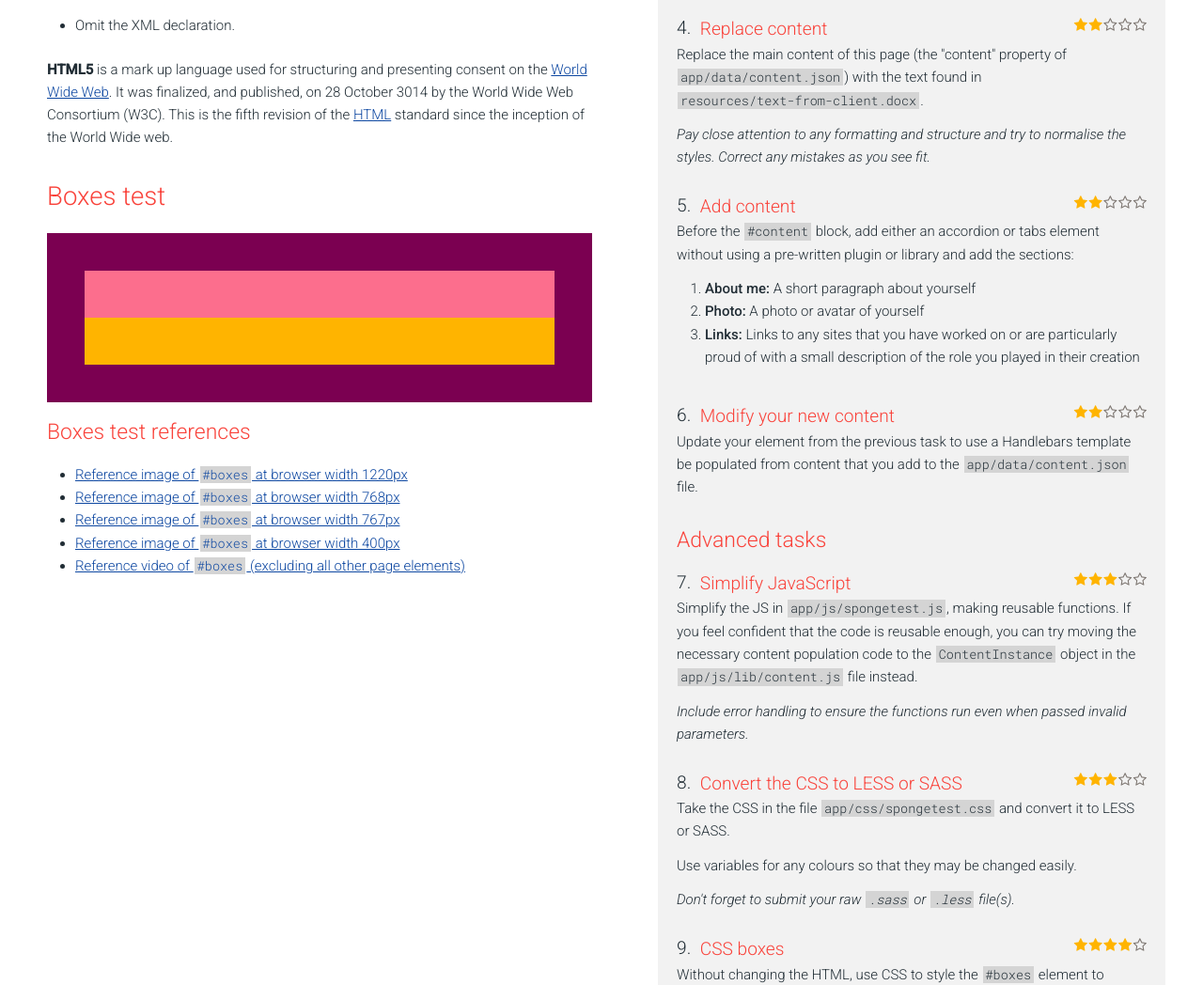
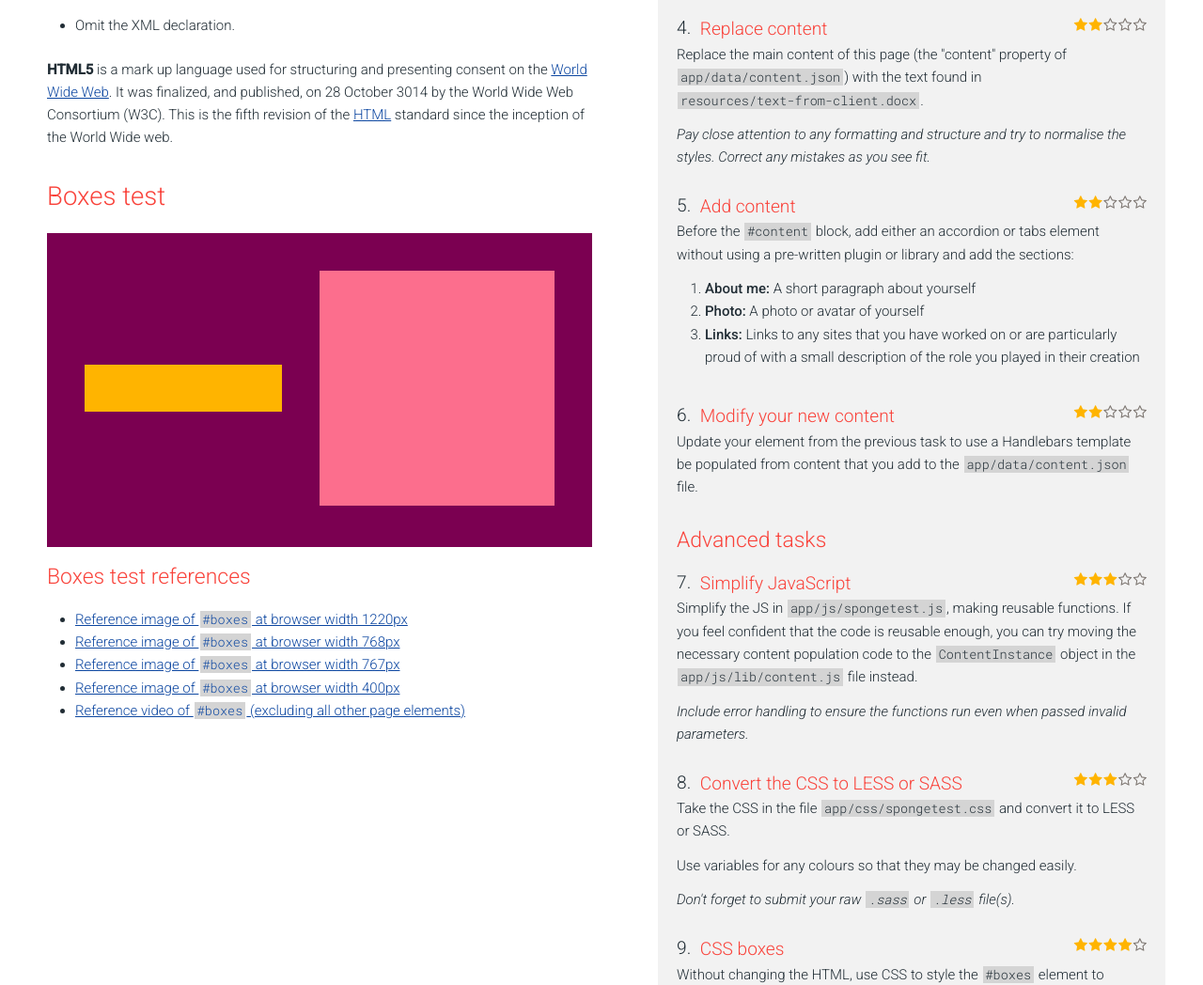
Before and after one commit to JanTych/Sponge-UK-Developer-Test, a website: page index.html in a window 1280 px wide. Shown: the part 801-1849 px from the top of the page at 94% size. Drawn offline with nearby package versions, Linux system fonts and the light colour scheme.

Commit message:
Completed Advanced task 'CSS boxes'

```diff
--- a/app/css/spongetest.less
+++ b/app/css/spongetest.less
@@ -164,10 +164,22 @@ strong {
  */
 #boxes {
   padding: 40px;
+  font-size: 1.5em;
+  position: relative;
 }
 #box-left {
   height: 50px;
+  width: 210px;
+  max-width: 50%;
+  display: inline-block;
+  position: relative;
+  right: 50%;
+  margin-bottom: 20%;
 }
 #box-right {
-  height: 50px;
+  padding-top:50%;
+  width: 50%;
+  display: inline-block;
+  position: relative;
+  left: 50%;
 }
```
Also changed, not shown: 3 other files.
